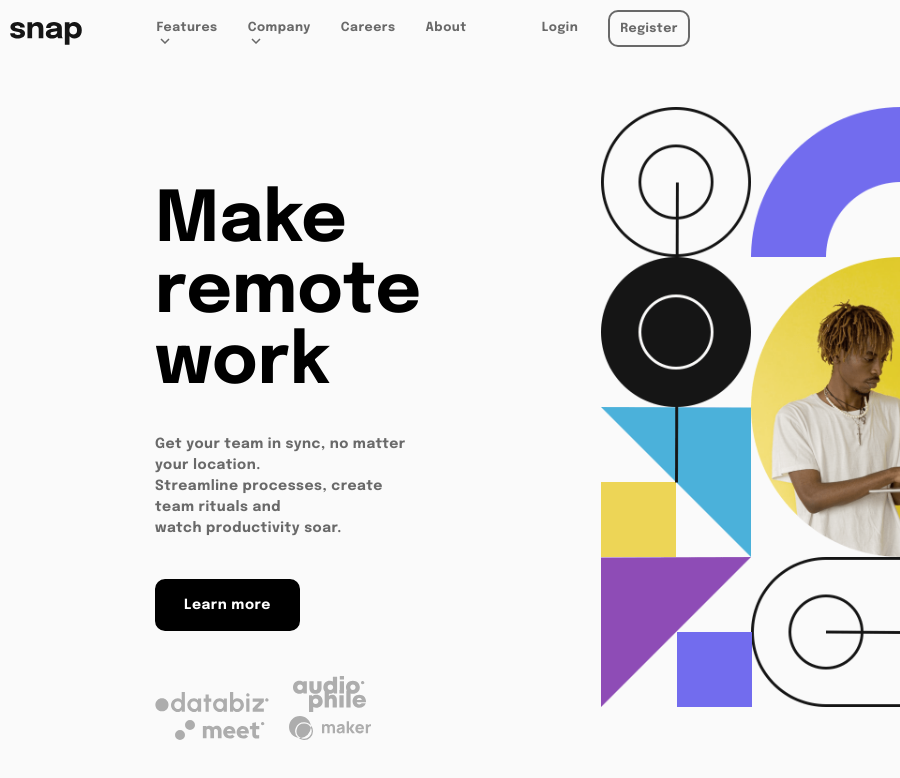
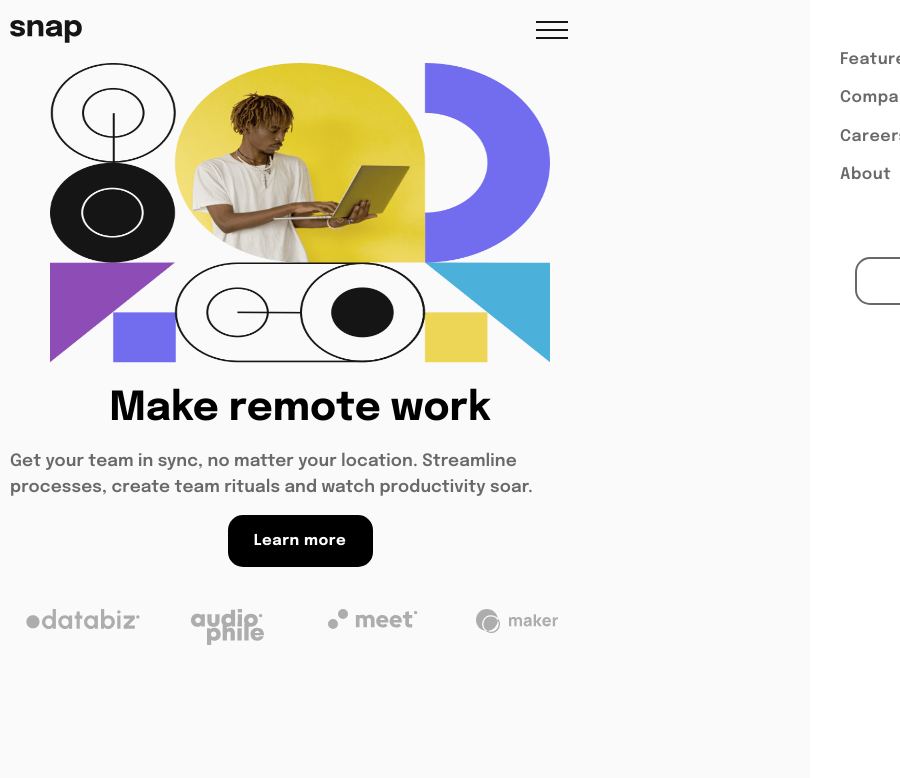
Before and after one commit to nosa16/frontend-mentor--challenge1, a plain HTML site: page index.html in a window 600 px wide. Shown: the top 778 px of the page, 900 px wide, since content can reach past the window. Drawn offline with Linux system fonts and the light colour scheme.

Commit message:
(97% done)

```diff
--- a/index.html
+++ b/index.html
@@ -18,8 +18,8 @@
     <header>
       <button aria-controls="navbar" aria-expanded="false" class="hamburger-toggle"></button>
       <img src="logo.svg" class="page-logo" id="img-logo">
-      <nav class="navbar">
-        <ul>
+      <nav class="navbar" data-visible="false">
+        <ul id="first-list">
           <li>
             <div class="dropdown">
               <a href="#" class="hover-bold" id="event1">Features</a>
@@ -68,19 +68,20 @@
     <section class="body-picture">
       <div class="layout layout--page-image">
         <img src="image-hero-desktop.png" id="image-hero">
+        <img src="image-hero-mobile.png" id="image-hero-mobile">
       </div>
       <div class="layout layout--body-text">
         <h1 id="h1-text">
-          Make<br>remote work
+          Make <br>remote work
         </h1>
         <p id="p-text">
-          Get your team in sync, no matter your location.<br>Streamline processes,
-          create team rituals and<br>watch productivity soar.
+          Get your team in sync, no matter your location. <br>Streamline processes,
+          create team rituals and <br>watch productivity soar.
         </p>
         <p id="learn-text"><a href="#">Learn more</a></p>
       </div>
       <div class="layout layout-pics">
-        <img src="client-databiz.svg">
+        <img src="client-databiz.svg" class="individual-layout-picture">
         <img src="client-audiophile.svg" class="individual-layout-picture">
         <img src="client-meet.svg" class="individual-layout-picture">
         <img src="client-maker.svg" class="individual-layout-picture">
@@ -88,7 +89,11 @@
 
 
     </section>
+    <picture>
+      <source srcset="image-hero-mobile.png" media="(min-width:500px)"/>
+    </picture>
   </div>
+
   <script src="index2.js"></script>
 </body>
 
--- a/index1.css
+++ b/index1.css
@@ -1,226 +1,246 @@
-*{
+* {
   margin: 0px;
   padding: 0px;
   box-sizing: border-box;
 }
-body{
-    font-family: 'Epilogue', sans-serif;
+body {
+  font-family: "Epilogue", sans-serif;
   background: hsl(0, 0%, 98%);
 }
-ul{
+ul {
   list-style-type: none;
 }
 
-.container{
+.container {
   margin: 0 auto;
   padding: 20px 10px 0px 10px;
   max-width: 1440px;
 }
-header{
+header {
   display: flex;
   justify-content: flex-start;
   align-items: center;
 }
-.navbar{
-    color:hsl(0, 0%, 41%);
-    font-size: 12.5px;
+.navbar {
+  color: hsl(0, 0%, 41%);
+  font-size: 13px;
   font-weight: 700;
   letter-spacing: 0.5px;
   display: flex;
   width: 100%;
 }
 
-.page-logo{
+.page-logo {
   height: 23px;
   cursor: pointer;
 }
-.hamburger-toggle{
+.hamburger-toggle {
   display: none;
 }
-.navbar ul{
+.navbar ul {
   display: flex;
 }
-.navbar ul li{
+.navbar ul li {
   margin-left: 30px;
   margin-top: 1.2px;
 }
-.container header ul{
+.container header ul {
   margin-left: 45px;
 }
-.arrow-down{
+.arrow-down {
   margin-left: 3px;
 }
 
-.container header .navbar ul #second-list{
+#dad-second-list {
   margin-left: auto;
 }
-#border-register{
+#border-register {
   border: 2px solid hsl(0, 0%, 41%);
   padding: 10px 10px;
   border-radius: 10px;
   margin-top: -10px;
-
 }
-nav #border-register:hover{
-    color:black;
+nav #border-register:hover {
+  color: black;
   font-weight: bold;
 }
-.dropdown{
-    position:relative;
+.dropdown {
+  position: relative;
   display: inline-block;
 }
-.dropdown-content{
+.dropdown-content {
   display: none;
   position: absolute;
   background-color: white;
   width: 130px;
   border-radius: 7%;
-    z-index:1;
+  z-index: 1;
   padding: 10px;
   margin-left: -49px;
   margin-top: 15px;
-    box-shadow: 0px 8px 16px 0px rgba(0,0,0,0.3);
+  box-shadow: 0px 8px 16px 0px rgba(0, 0, 0, 0.3);
   font-weight: 600;
 }
-.dropdown:hover .dropdown-content{
-    display:block;
+.dropdown:hover .dropdown-content {
+  display: block;
 }
-.features-edit{
+.features-edit {
   margin-bottom: 10px;
   margin-top: 5px;
-    display:flex;
+  display: flex;
 }
-.feature-images{
+.feature-images {
   margin-right: 13px;
   margin-left: 8px;
 }
-.features-text{
+.features-text {
   margin-top: 2px;
 }
-.dropdown2{
-    position:relative;
-    display:inline-block;
+.dropdown2 {
+  position: relative;
+  display: inline-block;
 }
-.dropdown-content2{
+.dropdown-content2 {
   display: none;
   position: absolute;
   background-color: white;
   width: 100px;
   border-radius: 7%;
-    z-index:1;
+  z-index: 1;
   padding: 10px;
   margin-left: -5px;
   margin-top: 15px;
-    box-shadow: 0px 8px 16px 0px rgba(0,0,0,0.3);
+  box-shadow: 0px 8px 16px 0px rgba(0, 0, 0, 0.3);
   font-weight: 600;
 }
-.dropdown2:hover .dropdown-content2{
+.dropdown2:hover .dropdown-content2 {
   display: block;
 }
 #features-editt {
   display: block;
   margin-bottom: 10px;
   margin-top: 10px;
-    margin-left:8px;
+  margin-left: 8px;
 }
 
-.hover-bold:hover{
+.hover-bold:hover {
   color: black;
   font-weight: bolder;
 }
 
-.body-picture{
+.body-picture {
   display: grid;
   grid-template-columns: repeat(2, 1fr);
 }
-.layout:nth-of-type(3){
+.layout:nth-of-type(3) {
   grid-column: 1/2;
+  grid-row: 3;
 }
-.layout:nth-of-type(2){
+.layout:nth-of-type(2) {
   grid-column: 1/2;
+  grid-row: 2;
 }
-.layout:nth-of-type(1){
+.layout:nth-of-type(1) {
   grid-column: 2/3;
+  grid-row: 1/3;
 }
-#image-hero{
+.layout--page-image{
+  display: grid;
+}
+#image-hero {
   height: 600px;
   width: 450px;
-    margin-left: 180px;
   margin-top: 60px;
+  justify-self: right;
+  margin-right: 50px;
 }
-.layout--body-text{
+#image-hero-mobile {
+  display: none;
+}
+.layout--body-text {
   margin-top: -525px;
   margin-left: 145px;
 }
-#h1-text{
+#h1-text {
   font-size: 70px;
   font-weight: 700;
 }
-#p-text{
+#p-text {
   margin-top: 35px;
-    font-size: 14px;
+  font-size: 16px;
   line-height: 1.5;
-    color:hsl(0, 0%, 41%);
+  color: hsl(0, 0%, 41%);
   font-weight: 700;
   letter-spacing: 0.5px;
 }
-#learn-text{
+#learn-text {
   margin-top: 40px;
   border: 2px solid black;
   padding: 17px;
-    border-radius: 10px;
+  border-radius: 15px;
   font-size: 14px;
   font-weight: 700;
   letter-spacing: 0.5px;
   width: 145px;
-    color:white;
+  color: white;
   background: black;
   text-align: center;
 }
-a{
+a {
   text-decoration: none;
   color: inherit;
 }
-#learn-text:hover{
+#learn-text:hover {
   color: black;
   background: hsl(0, 0%, 98%);
   font-weight: bold;
-
 }
-.layout-pics{
-    margin-left: 145px;
+.layout-pics {
+  margin-left: 123px;
   margin-top: -35px;
 }
-.individual-layout-picture{
+.individual-layout-picture {
   margin-left: 20px;
 }
 
-/* @media (max-width:35rem){
-    .navbar{
+@media (max-width: 732px) {
+  .navbar {
     position: fixed;
-        inset: 0 0 0 40%;
+    inset: 0 0 0 35%;
     flex-direction: column;
-        background: hsl(0,0%,100%);
+    background: hsl(0, 0%, 100%);
     font-size: 16px;
-        padding: 10px 10px;
     font-weight: 600;
-        z-index:1000;
+    z-index: 1000;
     transform: translateX(100%);
+
   }
-    .navbar ul{
+  .navbar ul {
     display: flex;
     flex-direction: column;
-        margin-top:25px;
+    margin-top: 25px;
+
   }
-    .navbar ul li{
+  .navbar ul li {
     margin-bottom: 20px;
   }
-    #second-list{
+  .navba
+  .page-logo {
+    height: 28px;
+  }
+  #first-list{
+    margin-left: 0px;
+    margin-top: 50px;
+  }
+  #dad-second-list{
+    margin-left: 0px;
+  }
+  #second-list {
     line-height: 25pt;
     margin-top: 10px;
 
   }
-    #border-register{
+  #border-register {
     border: 2px solid hsl(0, 0%, 41%);
     padding: 5px 5px;
     border-radius: 15px;
@@ -228,23 +248,17 @@ a{
     width: 170px;
     transform: translate(-30px);
     width: 220px;
-
   }
   #second-list .login-media-query {
     margin-left: 80px;
   }
-    .page-logo{
-        transform: translate(-190px);
-        width: 95px;
-        height: 29px;
-        margin-top: 7px;
 
-    }
-    .hamburger-toggle{
+  .hamburger-toggle {
     display: block;
-        position: absolute;
-        background: url("icon-menu.svg");
-        border:0;
+    position: fixed;
+    background-color: transparent;
+    background-image: url("icon-menu.svg");
+    border: 0;
     background-repeat: no-repeat;
     z-index: 9999;
     width: 2rem;
@@ -252,4 +266,87 @@ a{
     top: 1.3rem;
     right: 2rem;
   }
-} */
+  .navbar[data-visible="true"]{
+    transform: translateX(0%);
+    transition: transform 350ms ease-out;
+  }
+  .hamburger-toggle[aria-expanded="true"]{
+    background-image: url("icon-close-menu.svg");
+  }
+  .body-picture {
+    margin-top: 20px;
+    grid-template-columns: 1fr;
+    width: 100%;
+  }
+  .layout:nth-of-type(3) {
+    grid-column: 1;
+    grid-row: 3;
+  }
+  .layout:nth-of-type(2) {
+    grid-column: 1;
+    grid-row: 2;
+  }
+  .layout:nth-of-type(1) {
+    grid-column: 1;
+    grid-row: 1;
+  }
+  #image-hero {
+    display: none;
+  }
+
+  #image-hero-mobile {
+    display: block;
+    height: 300px;
+    justify-self: center;
+    margin-right: 0;
+    width: 450px;
+  }
+  .layout-pics {
+    margin-left: 0px;
+    display: grid;
+    grid-template-columns: repeat(4,1fr);
+    margin-top: 2px;
+  }
+  .individual-layout-picture{
+    margin-left: 0px;
+    justify-self: center;
+  }
+
+  .layout--body-text {
+    margin: auto;
+    margin-bottom: 40px;
+    display: grid;
+  }
+  #learn-text {
+    justify-self: center;
+    border-radius: 15px;
+    padding: 16px;
+    font-size: 15px;
+    margin-top: 15px;
+  }
+  #p-text {
+    font-size: 17px;
+    font-weight: 550;
+    letter-spacing: 0.1px;
+    justify-self: center;
+  }
+  #h1-text {
+    font-size: 40px;
+    margin-top: 25px;
+    margin-bottom: -15px;
+    justify-self: center;
+  }
+  #h1-text br {
+    display: none;
+  }
+  #p-text br{
+    display: none;
+  }
+
+
+}
+@media(min-width:502px) and (max-width: 732px){
+  #image-hero-mobile{
+    width: 500px;
+  }
+}
```
Lines whose indentation alone changed are shown as unchanged.
